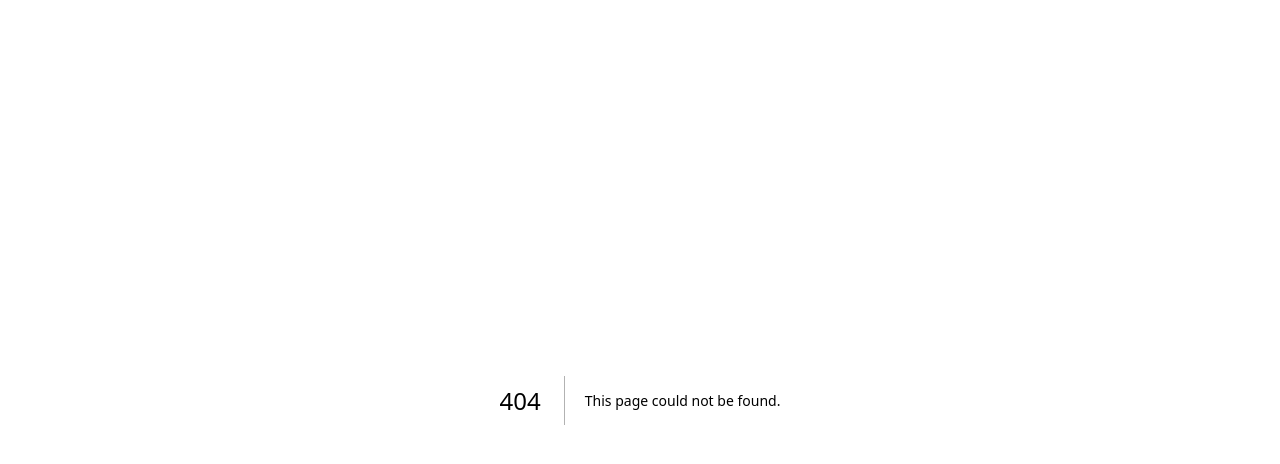
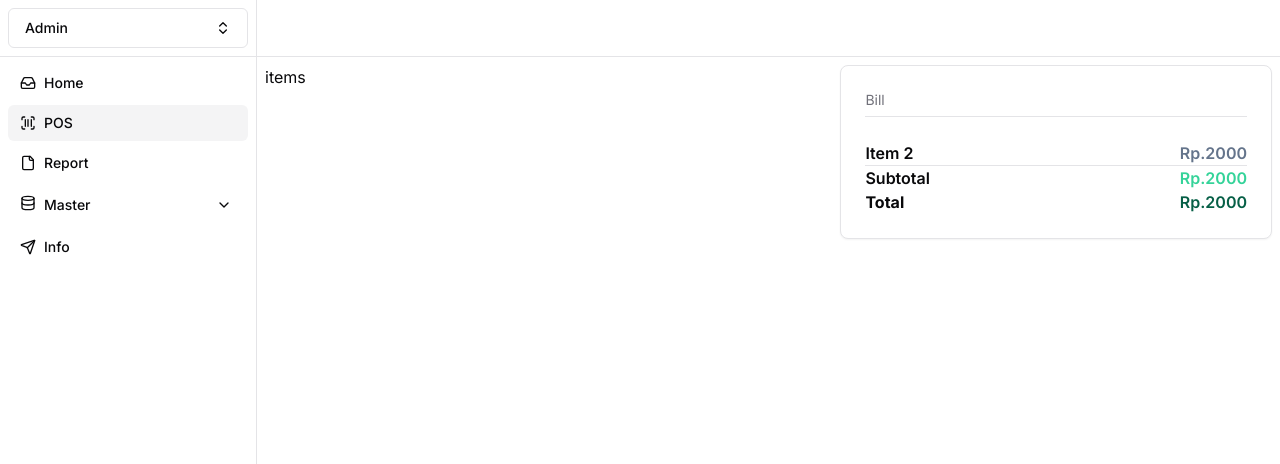
Before and after one commit to nur-wahid123/next-sosmed-fe, a Next.js app: page /dashboard/pos in a window 1280 px wide. Before the commit this address had no page. Shown: the top 464 px of the page. Built offline with nearby package versions, Linux system fonts and the light colour scheme.

Commit message:
feat: init pos section

```diff
--- a/src/app/dashboard/layout.tsx
+++ b/src/app/dashboard/layout.tsx
@@ -19,7 +19,7 @@ const sidebarMenu = [
     },
     {
         title: "Report",
-        href: "/dashboard/file",
+        href: "/dashboard/report",
         icon: File,
     },
     {
@@ -41,7 +41,7 @@ const sidebarMenu = [
     },
     {
         title: "Info",
-        href: "/dashboard/sent",
+        href: "/dashboard/info",
         icon: Send,
     },
 ]
@@ -63,7 +63,7 @@ export default function DashboardLayout({ children } : { children: React.ReactNo
 
             <Separator orientation="vertical" />
 
-            <div className='overflow-y-visible'>
+            <div className='flex-1 overflow-y-visible'>
                 {children}
             </div>
         </div>
--- /dev/null
+++ b/src/app/dashboard/pos/page.tsx
@@ -0,0 +1,40 @@
+import { Card, CardContent, CardDescription, CardHeader } from '@/components/ui/card'
+import { Separator } from '@/components/ui/separator'
+import React from 'react'
+
+export default function POSPage() {
+  return (
+    <div className='flex p-2 w-full'>
+        <div className='w-2/3'>
+            <p>items</p>
+        </div>
+        <div className='w-1/2 h-full'>
+            <Card>
+                <CardHeader>
+                    <CardDescription>Bill</CardDescription>
+                    <Separator />
+                </CardHeader>
+                <CardContent>
+                    <div>
+                        <div className='flex w-full justify-between'>
+                            <p className='font-semibold'>Item 2</p>
+                            <p className='font-semibold text-slate-500'>Rp.2000</p>
+                        </div>
+                    </div>
+                    <Separator />
+                    <div>
+                        <div className='flex w-full justify-between'>
+                                <p className='font-semibold'>Subtotal</p>
+                                <p className='font-semibold text-emerald-400'>Rp.2000</p>
+                        </div>
+                        <div className='flex w-full justify-between'>
+                                <p className='font-bold'>Total</p>
+                                <p className='font-semibold text-emerald-800'>Rp.2000</p>
+                        </div>
+                    </div>
+                </CardContent>
+            </Card>
+        </div>
+    </div>
+  )
+}
```
